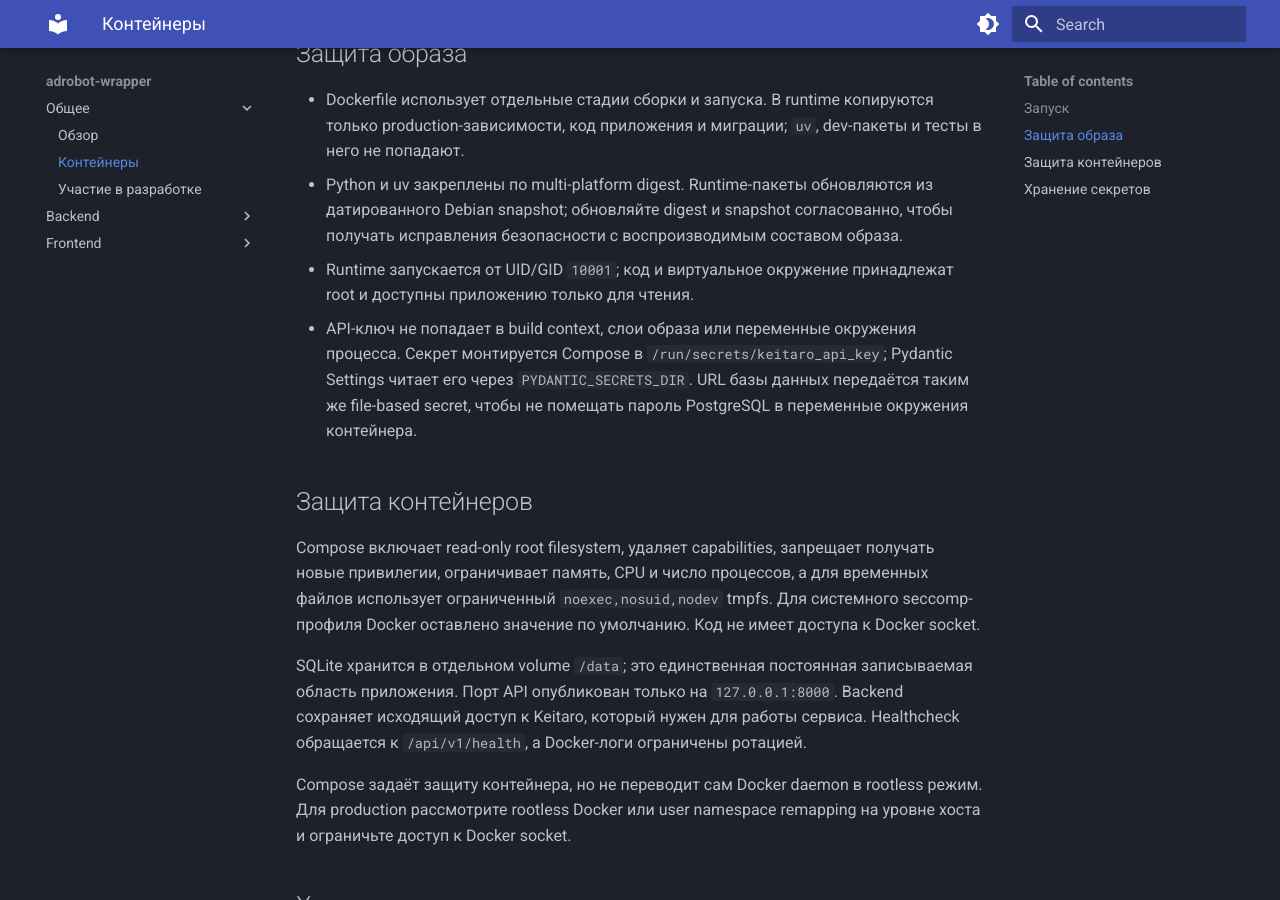
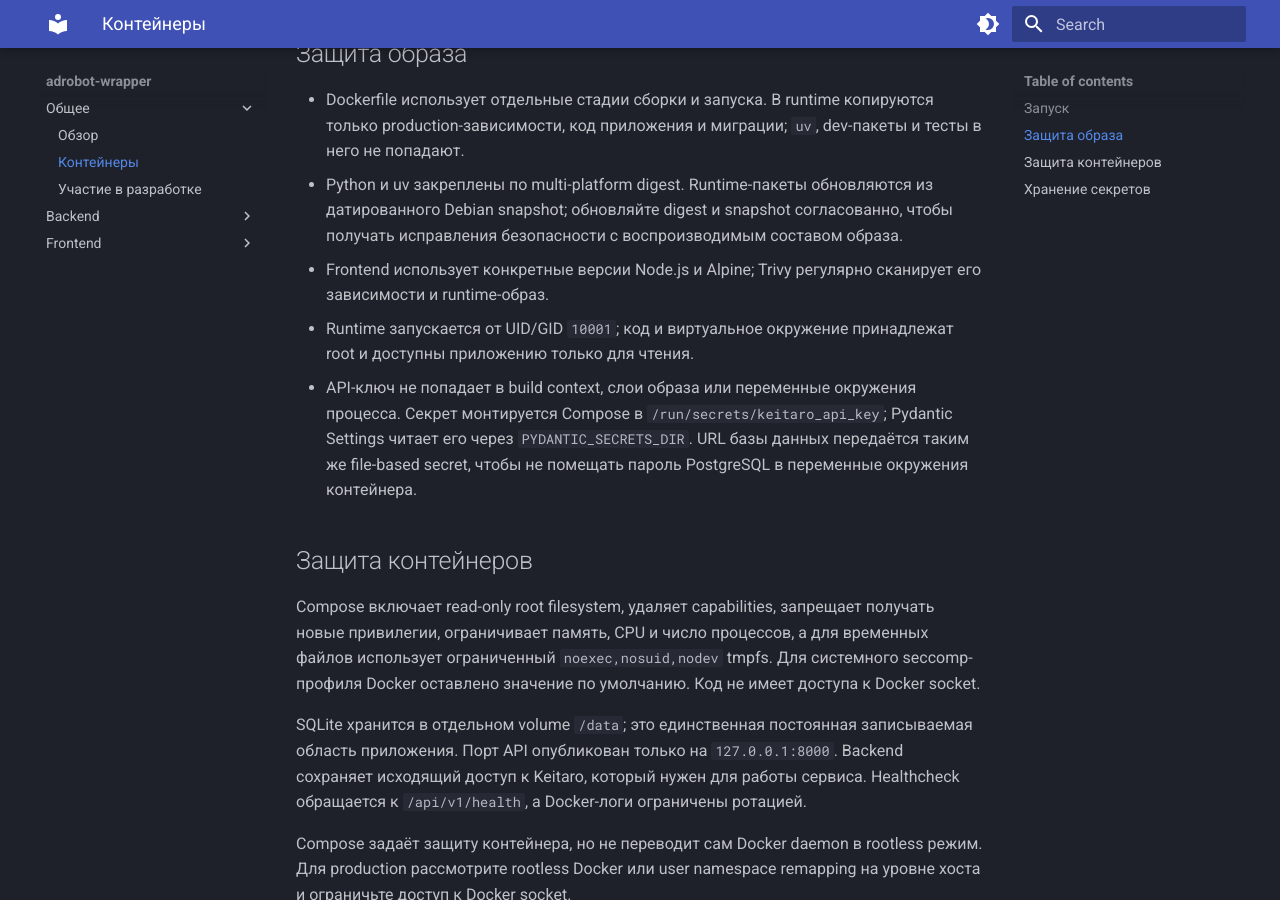
Before and after one commit to BraveTonni/adrobot-wrapper, an MkDocs documentation site: the page built from docs/containers.md, in a window 1280 px wide and 900 px high, scrolled down 1255 px. Built offline with MkDocs 1.6.1 and Material for MkDocs 9.7.7, drawn with Linux system fonts in a browser that asks for light colours.

Commit message:
build(frontend): pin Node and Alpine versions

```diff
--- a/docs/containers.md
+++ b/docs/containers.md
@@ -63,6 +63,8 @@ frontend и backend; это не ключ Keitaro.
 - Python и uv закреплены по multi-platform digest. Runtime-пакеты обновляются
   из датированного Debian snapshot; обновляйте digest и snapshot согласованно,
   чтобы получать исправления безопасности с воспроизводимым составом образа.
+- Frontend использует конкретные версии Node.js и Alpine; Trivy регулярно
+  сканирует его зависимости и runtime-образ.
 - Runtime запускается от UID/GID `10001`; код и виртуальное окружение принадлежат
   root и доступны приложению только для чтения.
 - API-ключ не попадает в build context, слои образа или переменные окружения
```
Also changed, not shown: 1 other file.
